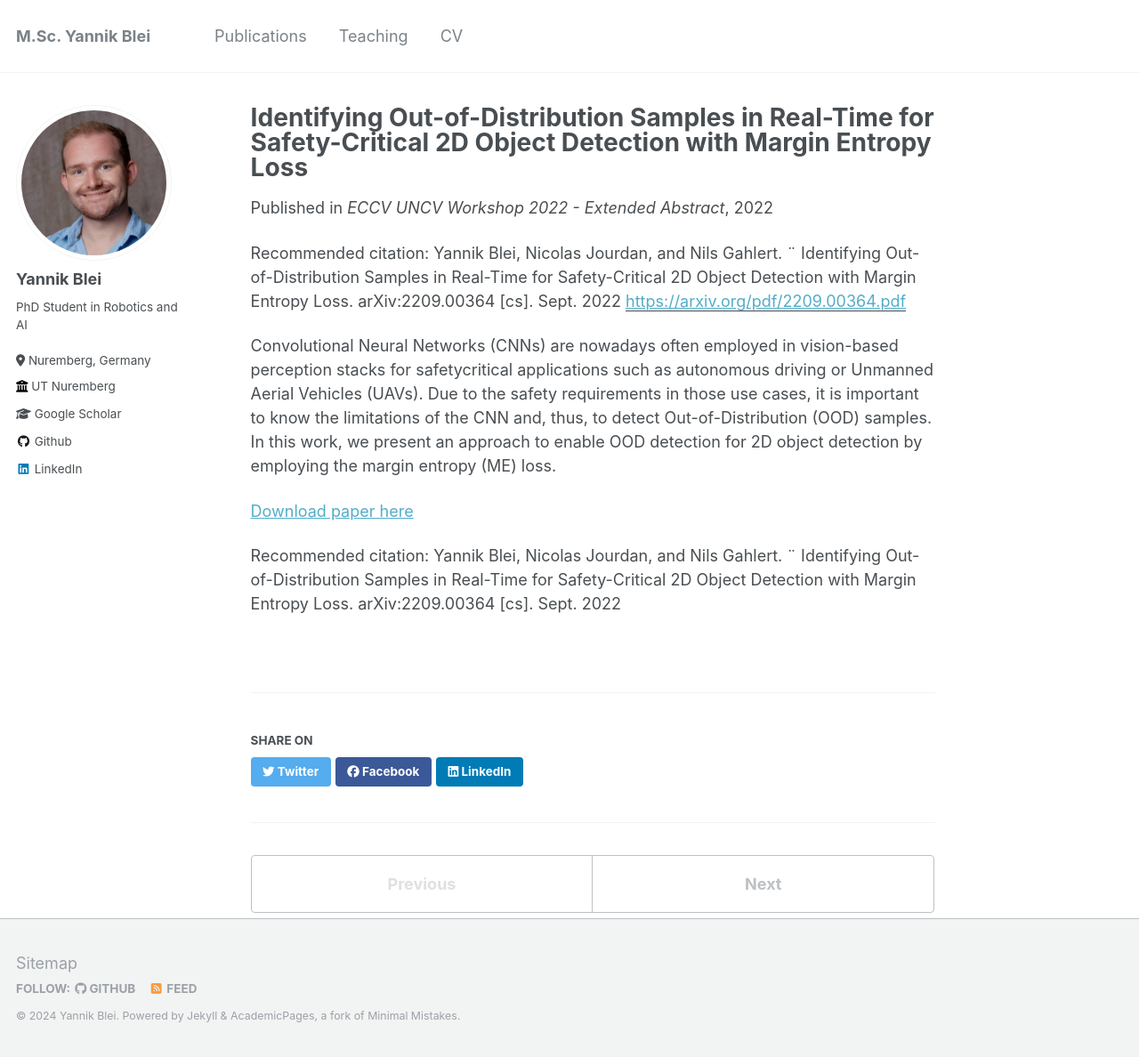
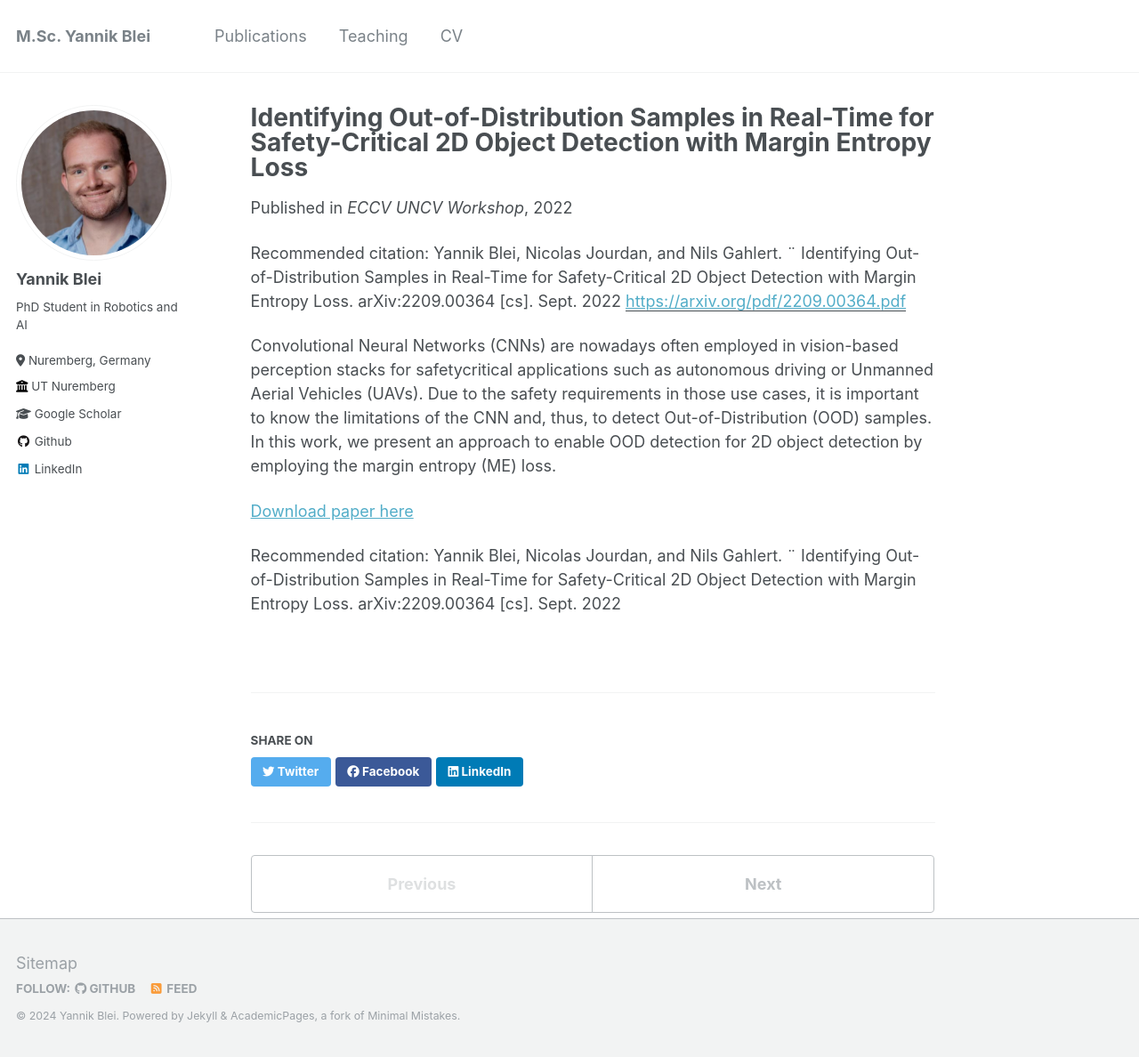
Before and after one commit to yblei/yblei.github.io, a Jekyll site: the page built from _publications/2022-09-01-ma_loss.md, in a window 1280 px wide and 1188 px high. Shown: the whole window at 89% size. Built offline with Jekyll 4.4.1, drawn with Linux system fonts in a browser that asks for light colours.

Commit message:
Fixed problem in publicaitons

```diff
--- a/_publications/2022-09-01-ma_loss.md
+++ b/_publications/2022-09-01-ma_loss.md
@@ -4,7 +4,7 @@ collection: publications
 permalink: /publication/2022-09-01-ma_loss
 excerpt: 'Convolutional Neural Networks (CNNs) are nowadays often employed in vision-based perception stacks for safetycritical applications such as autonomous driving or Unmanned Aerial Vehicles (UAVs). Due to the safety requirements in those use cases, it is important to know the limitations of the CNN and, thus, to detect Out-of-Distribution (OOD) samples. In this work, we present an approach to enable OOD detection for 2D object detection by employing the margin entropy (ME) loss.'
 date: 2022-09-01
-venue: 'ECCV UNCV Workshop 2022 - Extended Abstract'
+venue: 'ECCV UNCV Workshop'
 paperurl: 'https://arxiv.org/pdf/2209.00364.pdf'
 citation: 'Yannik Blei, Nicolas Jourdan, and Nils Gahlert. ¨ Identifying Out-of-Distribution Samples in Real-Time for Safety-Critical 2D Object Detection with Margin Entropy Loss. arXiv:2209.00364 [cs]. Sept. 2022'
 ---
```
Also changed, not shown: 1 other file.
